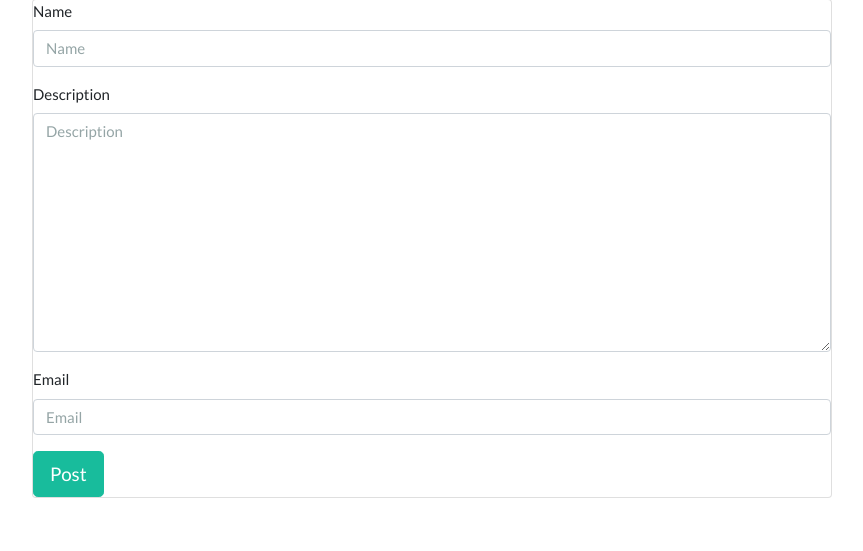
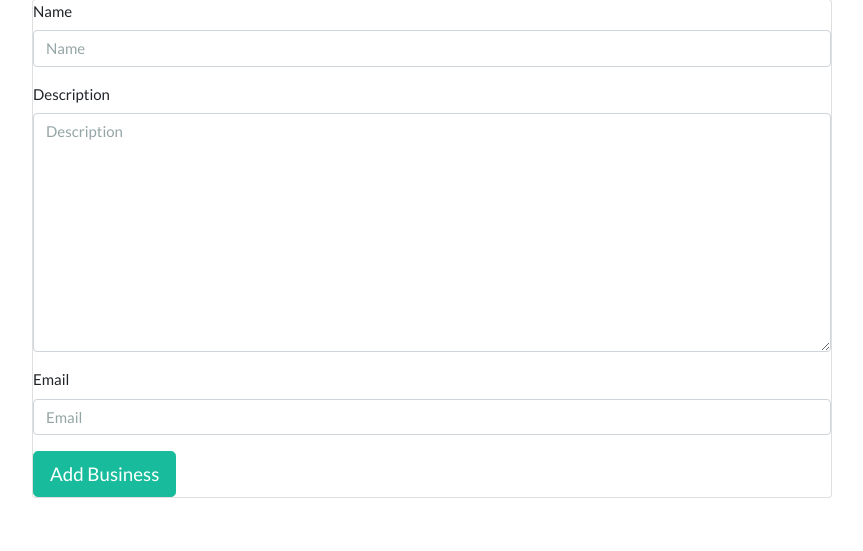
Before and after one commit to cherucole/The-Watchtower, a Django app: page /add/biz in a window 1280 px wide. Shown: the part 119-670 px from the top of the page, without its empty margins (208-1071 px from the left). Run offline with Django 3.2, Linux system fonts and the light colour scheme; the visitor is signed in with stand-in values (Sample User, id 1); some libraries are stand-ins or nearby versions.

Commit message:
Formatting Biz form

```diff
--- a/app/templates/add_biz.html
+++ b/app/templates/add_biz.html
@@ -13,11 +13,11 @@
 
 
 <div class="card mx-auto" style="max-width:50rem; margin-top:50px;">
-  <form  action="{%url 'add_biz'%}" method="post" enctype="multipart/form-data">
+  <form action="{%url 'add_biz'%}" method="post" enctype="multipart/form-data">
     {%csrf_token%}
 
     {% bootstrap_form form%}
-    <input type="submit" class="btn btn-success btn-lg" value="Post">
+    <input type="submit" class="btn btn-success btn-lg" value="Add Business">
   </form>
 </div>
 {% block scripts %}
```
Lines whose indentation alone changed are shown as unchanged.
